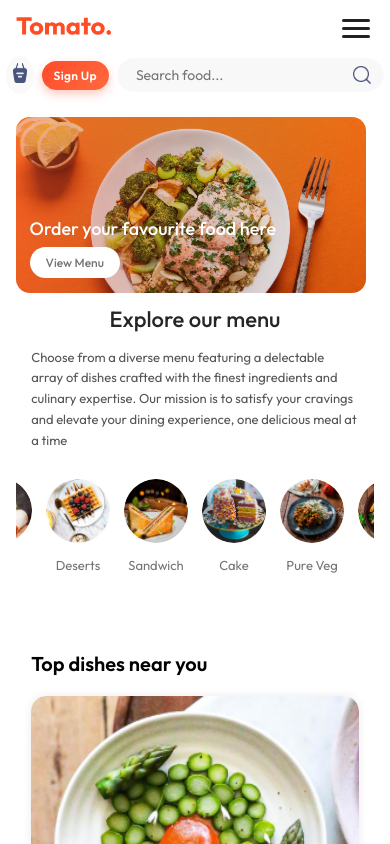
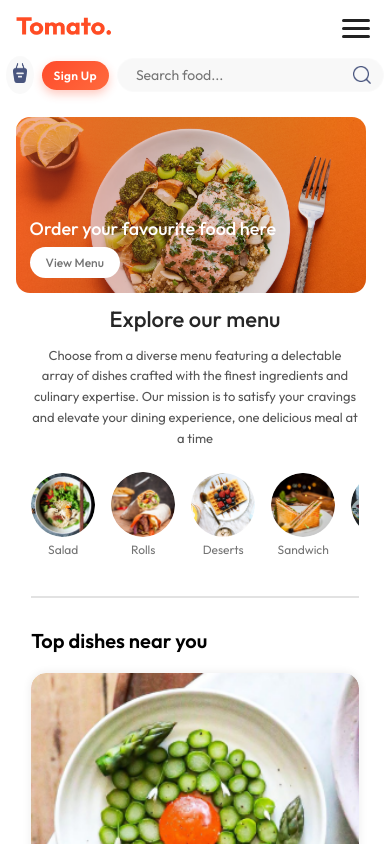
Before and after one commit to monika-yadav03/Food-Delivery, a React (Vite) app in the folder Frontend/: page / in a window 390 px wide. Shown: the top 844 px of the page. Built offline with nearby package versions, Linux system fonts and the light colour scheme; a web font is replaced by a local one.

Commit message:
Improve Explore Menu section spacing and responsiveness

```diff
--- a/Frontend/src/components/ExploreMenu/ExploreMenu.css
+++ b/Frontend/src/components/ExploreMenu/ExploreMenu.css
@@ -1,7 +1,7 @@
 .explore-menu {
   display: flex;
   flex-direction: column;
-  gap: 14px;
+  gap: 12px;
   width: min(92%, 1400px);
   margin: 0 auto;
   padding-inline: clamp(8px, 4vw, 48px);
@@ -14,37 +14,34 @@
   color: #262626;
   font-weight: 500;
   font-size: clamp(22px, 3vw, 32px);
+  text-align: center;
+  margin: 0;
 }
 
 .explore-menu-text {
   color: #555;
   font-size: clamp(13px, 1.5vw, 16px);
   line-height: 1.6;
+  text-align: center;
+  max-width: 800px;
+  margin: 0;
 }
 
 .explore-menu-list {
   display: flex;
   justify-content: center;
   align-items: center;
-  gap: clamp(12px, 3vw, 28px);
+  /* increased gap for desktop: 50-70px */
+  gap: clamp(24px, 8vw, 70px);
   text-align: center;
-  margin: 14px 0;
+  margin: 12px 0;
   -webkit-overflow-scrolling: touch;
   scrollbar-width: none;
-  padding-bottom: 8px;
-  /* default: show as a centered row and allow wrapping if space is constrained */
-  flex-wrap: nowrap;
+  padding: 0;
+  /* default: show as a centered row without wrapping on larger screens */
+  flex-wrap: wrap;
   overflow-x: hidden;
-}
-
-/* small screens: allow smooth horizontal scrolling */
-@media (max-width: 767px){
-  .explore-menu-list{ overflow-x: auto; flex-wrap: nowrap; gap: 12px }
-}
-
-/* laptop and desktop: allow wrap when needed to avoid overflow */
-@media (min-width: 1024px){
-  .explore-menu-list{ flex-wrap: wrap; justify-content: center }
+  width: 100%;
 }
 
 .explore-menu-list::-webkit-scrollbar {
@@ -53,6 +50,10 @@
 
 .explore-menu-list-item {
   flex-shrink: 0;
+  display: flex;
+  flex-direction: column;
+  align-items: center;
+  gap: 6px;
 }
 
 .explore-menu-list-item img {
@@ -60,18 +61,22 @@
   min-width: 70px;
   cursor: pointer;
   border-radius: 50%;
-  transition: 0.2s;
+  transition: all 0.2s ease;
+  flex: 0 0 auto;
 }
 
 .explore-menu-list-item p {
-  margin-top: 10px;
+  margin: 0;
   color: #747474;
   font-size: clamp(13px, 1.4vw, 16px);
   cursor: pointer;
+  font-weight: 400;
+  line-height: 1.2;
 }
 
 .explore-menu hr {
-  margin: 10px 0;
+  width: 100%;
+  margin: 12px 0;
   height: 2px;
   background-color: #e2e2e2;
   border: none;
@@ -82,18 +87,64 @@
   padding: 2px;
 }
 
-@media (max-width: 767px) {
+/* Laptop: 1024px – 1440px */
+@media (min-width: 1024px) and (max-width: 1440px) {
+  .explore-menu-list {
+    gap: clamp(30px, 6vw, 54px);
+  }
+}
+
+/* Tablet: 768px – 1023px */
+@media (min-width: 768px) and (max-width: 1023px) {
   .explore-menu {
-    padding: 0 4%;
-    gap: 14px;
+    padding-inline: clamp(12px, 5vw, 40px);
+    gap: 12px;
   }
 
   .explore-menu-list {
-    gap: 14px;
+    gap: clamp(28px, 5vw, 42px);
+    margin: 16px 0;
   }
 
   .explore-menu-list-item img {
-    min-width: 64px;
-    width: 64px;
+    width: clamp(65px, 7vw, 90px);
+    min-width: 65px;
   }
 }
+
+/* Mobile: max-width 767px */
+@media (max-width: 767px) {
+  .explore-menu {
+    padding-inline: clamp(8px, 4vw, 28px);
+    gap: 12px;
+  }
+
+  .explore-menu-text {
+    font-size: 13px;
+  }
+
+  .explore-menu-list {
+    /* allow horizontal scrolling on mobile */
+    overflow-x: auto;
+    flex-wrap: nowrap;
+    gap: 16px;
+    margin: 12px 0;
+    padding-bottom: 4px;
+    justify-content: flex-start;
+    /* enable smooth scrolling */
+    -webkit-overflow-scrolling: touch;
+  }
+
+  .explore-menu-list-item img {
+    width: 64px;
+    min-width: 64px;
+  }
+
+  .explore-menu-list-item p {
+    font-size: 12px;
+  }
+
+  .explore-menu hr {
+    margin: 10px 0;
+  }
+}
```
